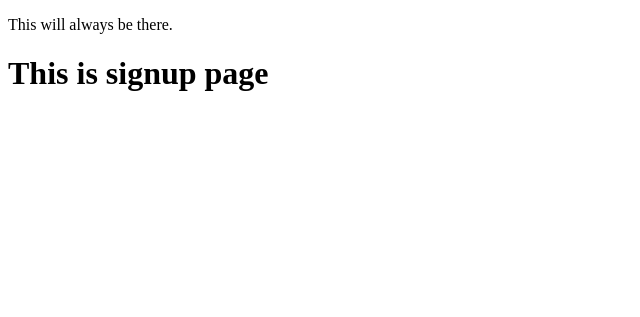
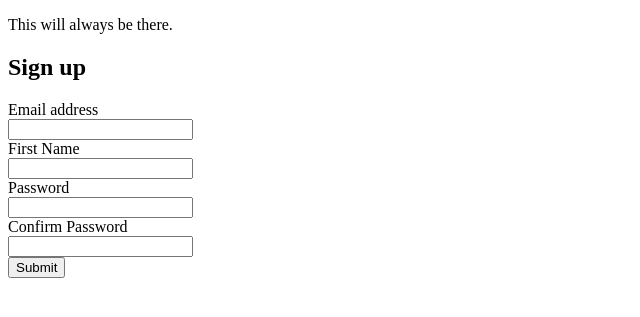
Before and after one commit to suyogghate/Flask, a Flask app: template flask web app/website/templates/sign_up.html in a window 1280 px wide. Shown: the top 317 px of the page, without its empty margins (0-640 px from the left). Run offline with Flask 3, Linux system fonts and the light colour scheme; the template is opened without the code that fills it, so the values that code supplies are empty.

Commit message:
making login and signup page

```diff
--- a/flask web app/website/templates/base.html
+++ b/flask web app/website/templates/base.html
@@ -1,12 +1,12 @@
 <!DOCTYPE html>
-<html lang="en">
+<html class="h-full bg-white" lang="en">
 <head>
     <meta charset="UTF-8">
     <meta name="viewport" content="width=device-width, initial-scale=1.0">
     <script src="https://cdn.tailwindcss.com"></script>
     <title>{% block title %}Home{% endblock %}</title>
 </head>
-<body>
+<body class="h-full">
     <nav class="bg-gray-800">
         <div class="mx-auto max-w-7xl px-2 sm:px-6 lg:px-8">
           <div class="relative flex h-16 items-center justify-between">
--- a/flask web app/website/templates/sign_up.html
+++ b/flask web app/website/templates/sign_up.html
@@ -2,5 +2,52 @@
 {% block title %}Sign Up{% endblock %}
 
 {% block content %}
-<h1>This is signup page</h1>
+<div class="flex min-h-full flex-col justify-center px-6 py-12 lg:px-8">
+    <div class="sm:mx-auto sm:w-full sm:max-w-sm">
+        <h2 class="mt-10 text-center text-2xl/9 font-bold tracking-tight text-gray-900">Sign up</h2>
+    </div>
+
+    <div class="mt-10 sm:mx-auto sm:w-full sm:max-w-sm">
+        <form class="space-y-6" method="POST">
+            <div>
+                <label for="email" class="block text-sm/6 font-medium text-gray-900">Email address</label>
+                <div class="mt-2">
+                    <input type="email" name="email" id="email"
+                    class="block w-full rounded-md border border-gray-400 px-3 py-1.5 text-base text-gray-900 placeholder:text-gray-400 sm:text-sm">
+                </div>
+            </div>
+
+            <div>
+                <label for="firstName" class="block text-sm/6 font-medium text-gray-900">First Name</label>
+                <div class="mt-2">
+                    <input type="text" name="firstName" id="firstName"
+                    class="block w-full rounded-md border border-gray-400 px-3 py-1.5 text-base text-gray-900 placeholder:text-gray-400 sm:text-sm">
+                </div>
+            </div>
+
+            <div>
+                <div class="flex items-center justify-between">
+                    <label for="password1" class="block text-sm/6 font-medium text-gray-900">Password</label>
+                </div>
+                <div class="mt-2">
+                    <input type="password" name="password1" id="password1" class="block w-full rounded-md border border-gray-400 px-3 py-1.5 text-base text-gray-900 placeholder:text-gray-400 sm:text-sm">
+                </div>
+            </div>
+
+            <div>
+                <div class="flex items-center justify-between">
+                    <label for="password2" class="block text-sm/6 font-medium text-gray-900">Confirm Password</label>
+                </div>
+                <div class="mt-2">
+                    <input type="password" name="password2" id="password2" class="block w-full rounded-md border border-gray-400 px-3 py-1.5 text-base text-gray-900 placeholder:text-gray-400 sm:text-sm">
+                </div>
+            </div>
+
+            <div>
+                <button type="submit"
+                    class="flex w-full justify-center rounded-md bg-indigo-600 px-3 py-1.5 text-sm/6 font-semibold text-white shadow-xs hover:bg-indigo-500 focus-visible:outline-2 focus-visible:outline-offset-2 focus-visible:outline-indigo-600">Submit</button>
+            </div>
+        </form>
+    </div>
+</div>
 {% endblock %}
```
Also changed, not shown: flask web app/website/auth.py (+6 -4 lines), flask web app/website/templates/login.html (+31 -1 lines).
